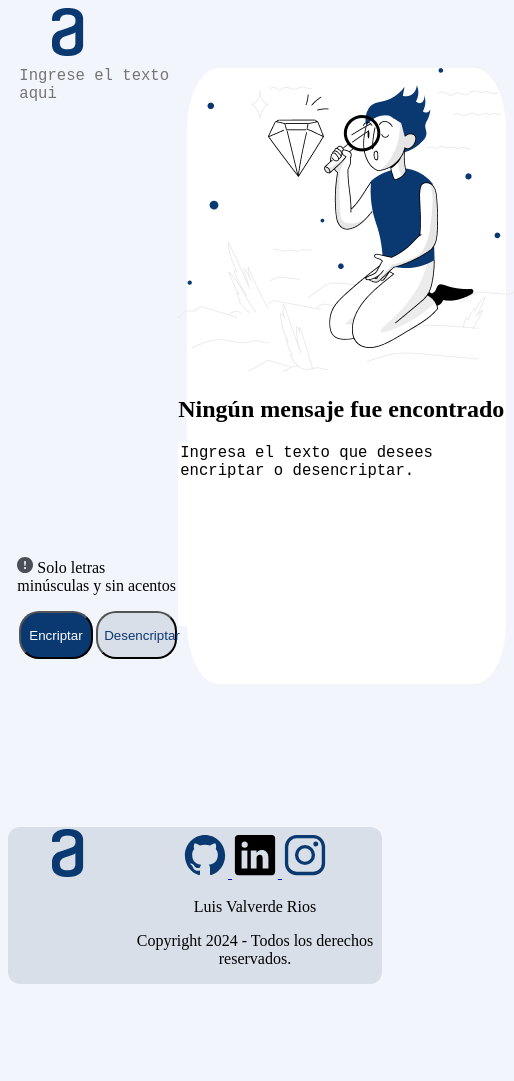
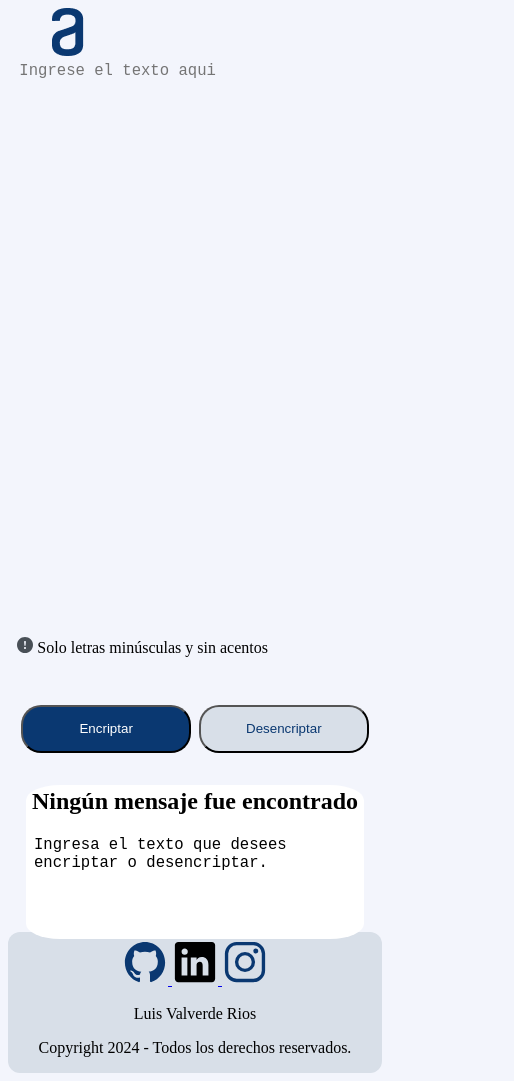
Before and after one commit to LuisVR19/Encriptador, a plain HTML site: page index.html in a window 390 px wide. Shown: the whole page, 514 px wide, since content can reach past the window. Before the commit the page ends 992 px from the top, so only its background shows below. Drawn offline with Linux system fonts and the light colour scheme.

Commit message:
Responsive

```diff
--- a/events.js
+++ b/events.js
@@ -21,7 +21,9 @@ function encrypt(){
     document.getElementById('resuilt').value = txtEncrypt;
     textArea.value = '';
 
+
     showCopyButton();
+    cleanLeft();
 
 }
 
@@ -58,6 +60,11 @@ function showCopyButton(){
     copyButton.classList.remove("hide");
 }
 
+function cleanLeft(){
+    document.getElementById('img').classList.add('erase');
+    document.getElementById('title').classList.add('erase');
+}
+
 function updateClipboard() {
 
     navigator.clipboard.writeText(document.getElementById('resuilt').value).then(
--- a/index.html
+++ b/index.html
@@ -9,7 +9,7 @@
 </head>
 <body>
 
-    <div>
+    <div class="super-parent">
         <img src="assets/Logo.png" alt="">
 
         <div class="parent">
@@ -51,24 +51,22 @@
 
             <div class="rigth">
                 <div>
-                  <div id="img">
+                  <div class="img" id="img">
                     <img src="assets/Muñeco.png" alt="" id="img">
                   </div>
                     <h2 id="title">Ningún mensaje fue encontrado</h2>
-                    <textarea name="" id="resuilt" cols="30" rows="10" readonly>Ingresa el texto que desees encriptar o desencriptar.</textarea>
-                    <div class="buttons">
+                    <textarea name="" id="resuilt" cols="30" rows="5" readonly>Ingresa el texto que desees encriptar o desencriptar.</textarea>
+                    <div class="buttons copyButton">
                         <button class="hide" id="copyButton" onclick="updateClipboard()">Copiar</button>
                     </div>
                 </div>
             </div>
 
         </div>
+
     </div>
     <footer>
       <div class="footer">
-            <div class="footer-container">
-                <img src="assets/Logo.png" alt="">
-            </div>
         <div class="footer-container">
             <div class="footer-content">
 
--- a/styles.css
+++ b/styles.css
@@ -12,6 +12,9 @@ body{
     position: relative;
 }
 
+.super-parent{
+    margin-top: 2%;
+}
 .parent {
     display: grid;
     grid-template-columns: 2fr 1fr;
@@ -45,6 +48,8 @@ textarea{
 .container{
     height: 100%;
     width: 100%;
+    height: 75vh;
+
 }
 
 .text{
@@ -60,12 +65,12 @@ textarea{
     background: #FFFFFF;
     margin: 2.5%;
     border-radius: 10% 10% 10% 10% / 10% 10% 10% 10% ;
-    height: 38.5rem;
+    height: 100%;
 }
 
 .result{
     width: 100%;
-    height: 10rem;
+    height: 100%;
 }
 
 .buttons{
@@ -103,13 +108,13 @@ button{
     color: #FFFFFF;
 }
 
+.copyButton{
+
+}
+
 .footer{
     display: grid;
-    grid-template-columns: 0.010fr 1fr;
-    grid-template-rows: 1fr;
-    grid-column-gap: 0px;
-    grid-row-gap: 0px;
-    margin-top: 2%;
+    /* margin-top: 0.5rem; */
     background: #D8DFE8;
     border-radius: 12px;
 }
@@ -118,13 +123,11 @@ button{
     vertical-align: middle;
   }
 
-  /* FOOTER */
   .footer-content {
     text-align: center;
   }
 
   .footer-logo {
-    /* display: none; */
   }
 
   .footer .social {
@@ -139,3 +142,43 @@ button{
 .hide{
     visibility: hidden;
 }
+
+.erase{
+    display: none;
+}
+
+@media screen and (max-width: 1024px) {
+
+    .parent {
+        display: grid;
+        grid-template-columns: 1fr;
+        grid-template-rows: 0.75fr .5fr;
+        grid-column-gap: 0px;
+        grid-row-gap: 2.5rem;
+        margin-top: 2rem;
+    }
+
+    .buttons{
+        margin-top: 1.5rem;
+    }
+
+    .img{
+        display: none;
+    }
+
+    .result{
+        height: 100%;
+    }
+
+    .hide{
+        display: none;
+    }
+
+    .rigth{
+        height: 75%;
+    }
+
+    .footer{
+        margin-top: 5rem;
+    }
+}
```
Lines whose indentation alone changed are shown as unchanged.
